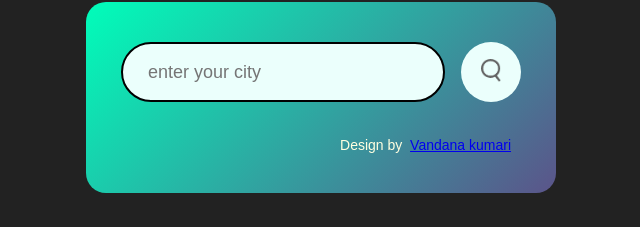
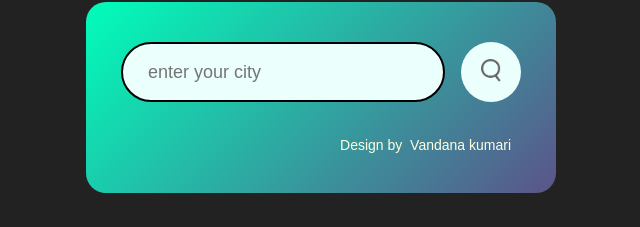
Before and after one commit to sampbitgithub/weather, a plain HTML site: page index.html in a window 1280 px wide. Shown: the part 98-325 px from the top of the page, without its empty margins (319-959 px from the left). Drawn offline with Linux system fonts and the light colour scheme.

Commit message:
Update index.html

```diff
--- a/index.html
+++ b/index.html
@@ -45,7 +45,7 @@
       </div>
     </div>
     <div>
-      <p class="namefooter">Design by&nbsp; <a class="myname" href="#">Vandana kumari</a></p>
+      <p class="namefooter">Design by&nbsp; Vandana kumari</p>
     </div>
   </div>
 <script>
```
